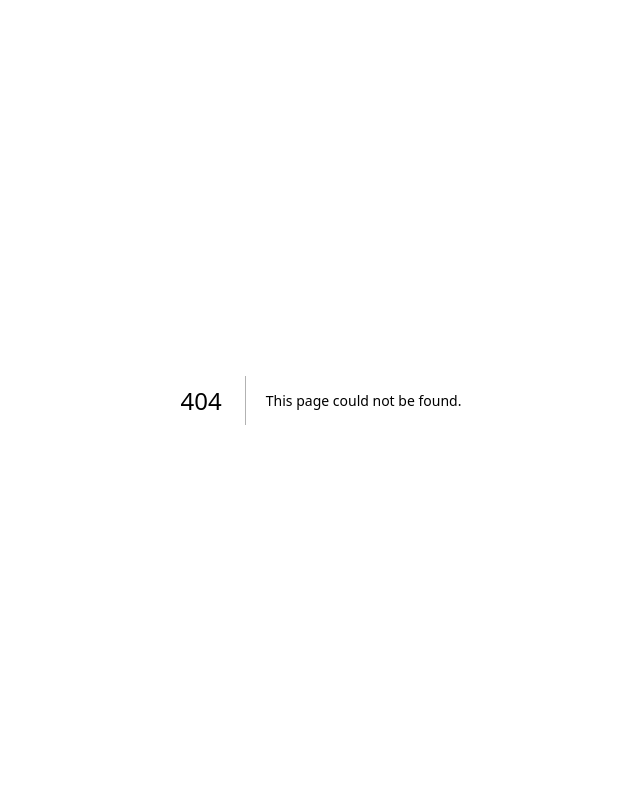
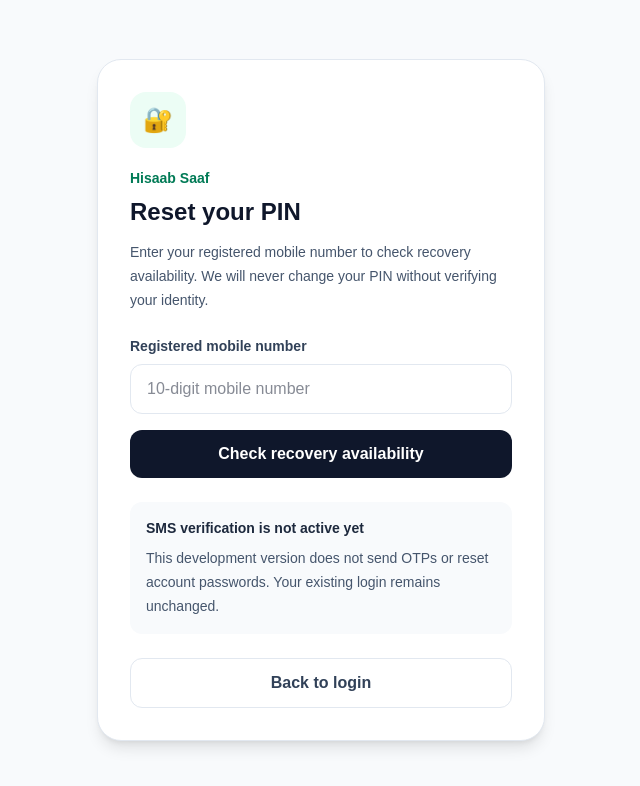
Before and after one commit to Aayush-Agarwal007/Hisaab_Saaf, a Next.js app: page /forgot-pin in a window 1280 px wide. Before the commit this address had no page. Shown: the top 786 px of the page, without its empty margins (319-959 px from the left). Built offline with nearby package versions, Linux system fonts and the light colour scheme.

Commit message:
New User

```diff
--- /dev/null
+++ b/app/api/recovery/start/route.ts
@@ -0,0 +1,58 @@
+
+import { NextResponse } from "next/server";
+import { checkRecoveryRateLimit } from "@/lib/rate-limit";
+
+export async function POST(request: Request) {
+  try {
+    const body: unknown = await request.json();
+
+    if (
+      typeof body !== "object" ||
+      body === null ||
+      !("phone" in body) ||
+      typeof body.phone !== "string" ||
+      !/^[6-9]\d{9}$/.test(body.phone)
+    ) {
+      return NextResponse.json(
+        {
+          ok: false,
+          error: "Enter a valid 10-digit mobile number.",
+        },
+        { status: 400 }
+      );
+    }
+
+    const rateLimit = checkRecoveryRateLimit(body.phone);
+
+    if (!rateLimit.allowed) {
+      return NextResponse.json(
+        {
+          ok: false,
+          error: "Too many requests. Try again later.",
+        },
+        {
+          status: 429,
+          headers: {
+            "Retry-After": String(
+              rateLimit.retryAfterSeconds
+            ),
+          },
+        }
+      );
+    }
+
+    return NextResponse.json(
+      {
+        ok: false,
+        error:
+          "PIN recovery is unavailable until secure phone verification is configured. No PIN has been changed.",
+      },
+      { status: 503 }
+    );
+  } catch {
+    return NextResponse.json(
+      { ok: false, error: "Invalid request." },
+      { status: 400 }
+    );
+  }
+}
--- /dev/null
+++ b/app/forgot-pin/page.tsx
@@ -0,0 +1,124 @@
+
+"use client";
+
+import { FormEvent, useState } from "react";
+import Link from "next/link";
+
+export default function ForgotPinPage() {
+  const [phone, setPhone] = useState("");
+  const [error, setError] = useState("");
+  const [message, setMessage] = useState("");
+
+  function handleSubmit(event: FormEvent<HTMLFormElement>) {
+    event.preventDefault();
+    setError("");
+    setMessage("");
+
+    if (!/^[6-9]\d{9}$/.test(phone)) {
+      setError("Please enter a valid 10-digit Indian mobile number.");
+      return;
+    }
+
+    setMessage(
+      "Your number format is valid, but SMS verification is not configured yet. Your PIN has not been changed. Please try again after OTP recovery is enabled."
+    );
+  }
+
+  return (
+    <main className="flex min-h-screen items-center justify-center bg-slate-50 p-5">
+      <section className="w-full max-w-md rounded-3xl border border-slate-200 bg-white p-8 shadow-lg">
+        <div className="flex h-14 w-14 items-center justify-center rounded-2xl bg-emerald-50 text-2xl">
+          🔐
+        </div>
+
+        <p className="mt-5 text-sm font-semibold text-emerald-700">
+          Hisaab Saaf
+        </p>
+
+        <h1 className="mt-2 text-2xl font-bold text-slate-900">
+          Reset your PIN
+        </h1>
+
+        <p className="mt-3 text-sm leading-6 text-slate-600">
+          Enter your registered mobile number to check recovery
+          availability. We will never change your PIN without
+          verifying your identity.
+        </p>
+
+        <form onSubmit={handleSubmit} className="mt-6 space-y-4">
+          <div className="space-y-2">
+            <label
+              htmlFor="phone"
+              className="block text-sm font-semibold text-slate-700"
+            >
+              Registered mobile number
+            </label>
+
+            <input
+              id="phone"
+              type="tel"
+              inputMode="numeric"
+              autoComplete="tel-national"
+              maxLength={10}
+              required
+              value={phone}
+              onChange={(event) => {
+                setPhone(
+                  event.target.value.replace(/\D/g, "").slice(0, 10)
+                );
+                setError("");
+                setMessage("");
+              }}
+              placeholder="10-digit mobile number"
+              className="w-full rounded-xl border border-slate-200 px-4 py-3 text-slate-900 outline-none transition focus:border-emerald-500 focus:ring-2 focus:ring-emerald-500/20"
+              aria-describedby={error ? "phone-error" : undefined}
+            />
+          </div>
+
+          {error && (
+            <p
+              id="phone-error"
+              role="alert"
+              className="rounded-lg bg-red-50 p-3 text-sm text-red-700"
+            >
+              {error}
+            </p>
+          )}
+
+          {message && (
+            <p
+              role="status"
+              className="rounded-lg border border-amber-200 bg-amber-50 p-3 text-sm leading-6 text-amber-900"
+            >
+              {message}
+            </p>
+          )}
+
+          <button
+            type="submit"
+            className="w-full rounded-xl bg-slate-900 px-4 py-3 font-semibold text-white transition hover:bg-slate-800 focus:outline-none focus:ring-2 focus:ring-slate-900 focus:ring-offset-2"
+          >
+            Check recovery availability
+          </button>
+        </form>
+
+        <div className="mt-6 rounded-xl bg-slate-50 p-4">
+          <p className="text-sm font-semibold text-slate-800">
+            SMS verification is not active yet
+          </p>
+          <p className="mt-2 text-sm leading-6 text-slate-600">
+            This development version does not send OTPs or reset
+            account passwords. Your existing login remains unchanged.
+          </p>
+        </div>
+
+        <Link
+          href="/login"
+          className="mt-6 flex w-full justify-center rounded-xl border border-slate-200 px-4 py-3 font-semibold text-slate-700 transition hover:bg-slate-50"
+        >
+          Back to login
+        </Link>
+      </section>
+    </main>
+  );
+}
--- a/app/login/page.tsx
+++ b/app/login/page.tsx
@@ -1,4 +1,3 @@
-
 "use client";
 
 import { FormEvent, useState } from "react";
@@ -33,11 +32,10 @@ export default function LoginPage() {
       const supabase = createClient();
       const email = `91${phone}@u.hisaabsaaf.app`;
 
-      const { error: authError } =
-        await supabase.auth.signInWithPassword({
-          email,
-          password: pin,
-        });
+      const { error: authError } = await supabase.auth.signInWithPassword({
+        email,
+        password: pin,
+      });
 
       if (authError) {
         console.error("Login failed:", {
@@ -47,15 +45,13 @@ export default function LoginPage() {
         });
 
         if (authError.code === "email_not_confirmed") {
-          setError(
-            "Your account is not confirmed. Please contact support."
-          );
+          setError("Your account is not confirmed. Please contact support.");
         } else if (
           authError.code === "invalid_credentials" ||
           authError.status === 400
         ) {
           setError(
-            "Number or PIN is incorrect. Check your details or use Forgot PIN."
+            "Number or PIN is incorrect. Check your details or use Forgot PIN.",
           );
         } else {
           setError("Login failed. Check your connection and try again.");
@@ -169,12 +165,14 @@ export default function LoginPage() {
 
           <div className="border-t border-slate-200 pt-5 text-center">
             <p className="text-sm font-semibold text-slate-800">
-              First time using Hisaab Saaf?
+              New to Hisaab Saaf?
             </p>
-            <p className="mt-2 text-sm leading-6 text-slate-600">
-              Worker accounts are currently created by the administrator.
-              Contact support to get your account and initial PIN.
-            </p>
+            <Link
+              href="/register"
+              className="mt-2 inline-block text-sm font-semibold text-emerald-700 hover:text-emerald-800 hover:underline"
+            >
+              Create a worker account
+            </Link>
           </div>
         </form>
       </div>
--- /dev/null
+++ b/lib/rate-limit.ts
@@ -0,0 +1,48 @@
+import "server-only";
+
+type RateLimitRecord = {
+  count: number;
+  resetAt: number;
+};
+
+const globalForRateLimit = globalThis as typeof globalThis & {
+  recoveryRateLimits?: Map<string, RateLimitRecord>;
+};
+
+const rateLimits =
+  globalForRateLimit.recoveryRateLimits ??
+  (globalForRateLimit.recoveryRateLimits = new Map());
+
+const WINDOW_MS = 15 * 60 * 1000;
+const MAX_REQUESTS = 5;
+
+export function checkRecoveryRateLimit(key: string) {
+  const now = Date.now();
+  const current = rateLimits.get(key);
+
+  if (!current || now >= current.resetAt) {
+    rateLimits.set(key, {
+      count: 1,
+      resetAt: now + WINDOW_MS,
+    });
+
+    return {
+      allowed: true,
+      retryAfterSeconds: 0,
+    };
+  }
+
+  if (current.count >= MAX_REQUESTS) {
+    return {
+      allowed: false,
+      retryAfterSeconds: Math.ceil((current.resetAt - now) / 1000),
+    };
+  }
+
+  current.count += 1;
+
+  return {
+    allowed: true,
+    retryAfterSeconds: 0,
+  };
+}
--- a/package.json
+++ b/package.json
@@ -18,6 +18,7 @@
     "react-dom": "19.3.0",
     "react-hook-form": "^7.90.0",
     "server-only": "^0.0.1",
+    "twilio": "^6.2.0",
     "zod": "^4.6.7"
   },
   "devDependencies": {
```
Also changed, not shown: 1 other file (tests, documents, lock files or other folders).
